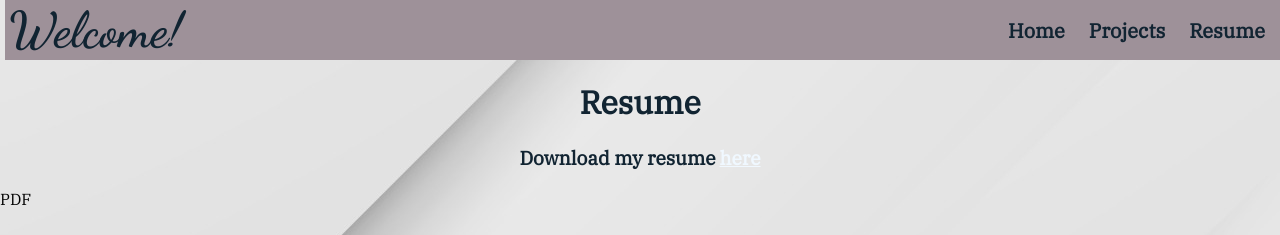
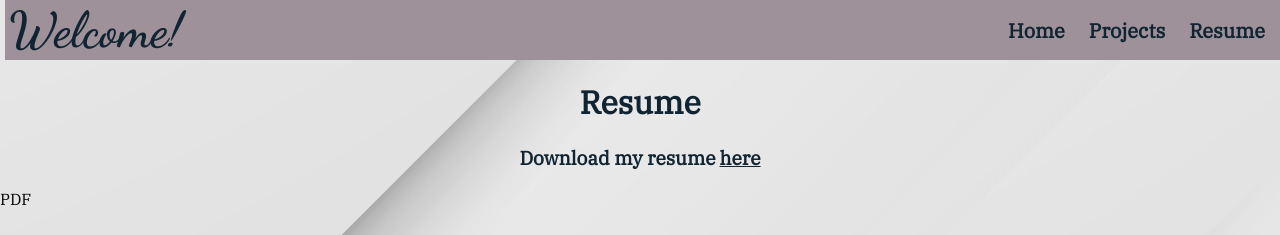
Before and after one commit to jpastine/justin-portfolio-react, a React (Create React App) app: page /resume in a window 1280 px wide. Shown: the top 235 px of the page. Built offline with nearby package versions, Linux system fonts and the light colour scheme.

Commit message:
fix link styling

```diff
--- a/src/pages/Resume/Resume.css
+++ b/src/pages/Resume/Resume.css
@@ -9,7 +9,7 @@ p {
 }
 
 a {
-  color: aliceblue;
+  color: #112432;
   margin-left: 4px;
 }
 
```
